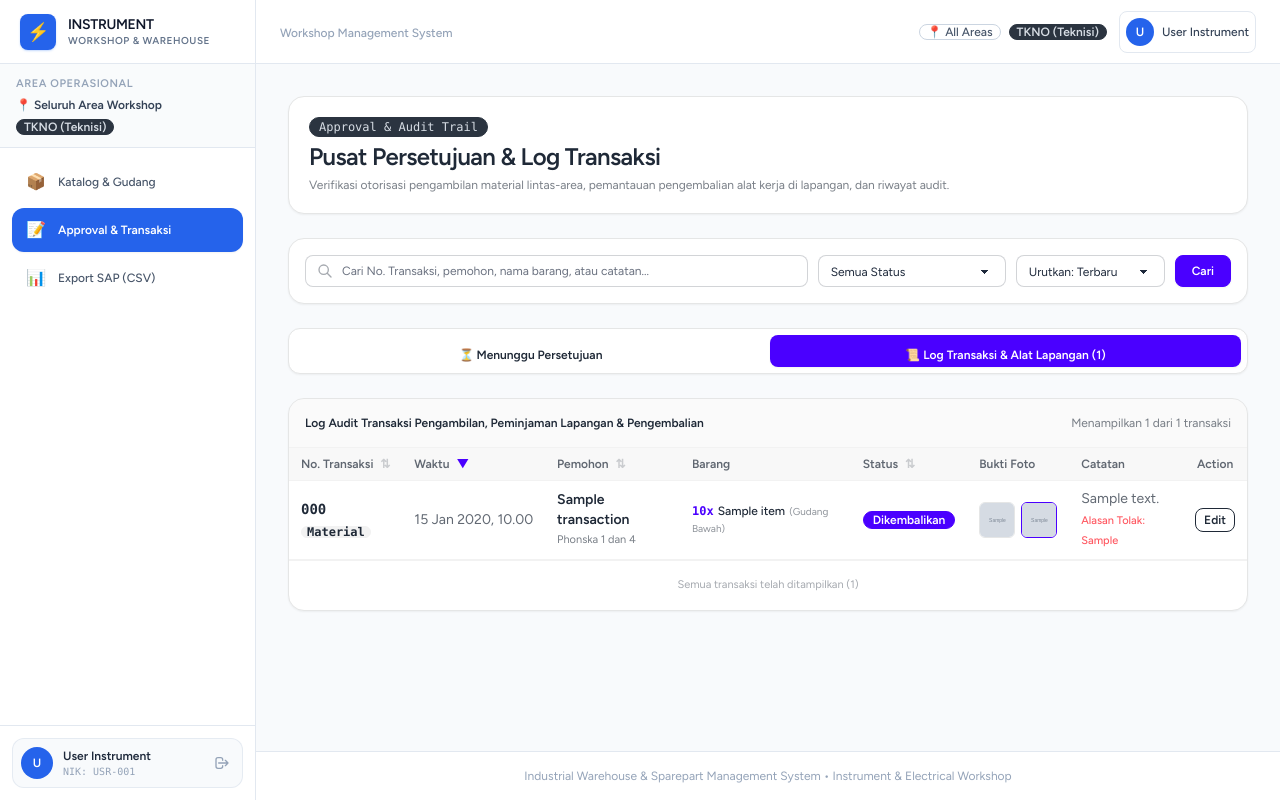
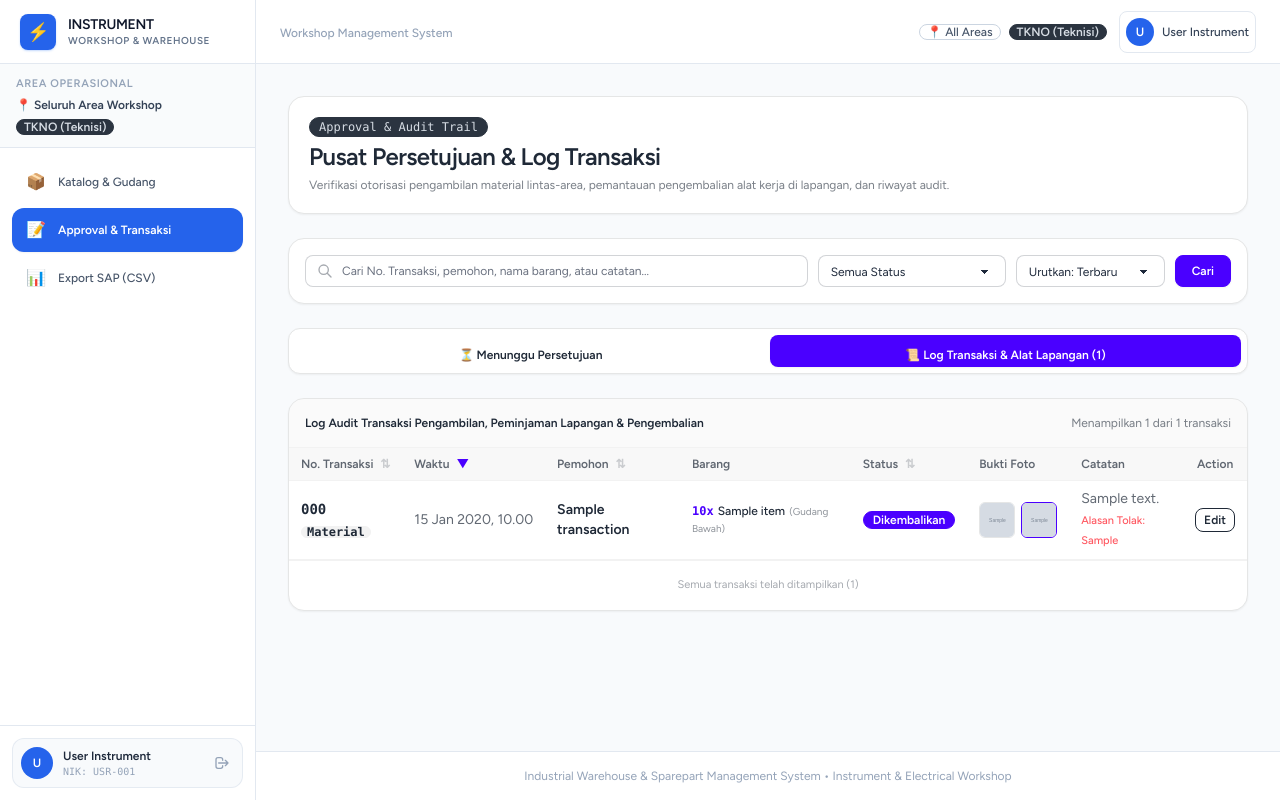
Before and after one commit to alldone03/instrumentationInventory, a Laravel app: page /transactions in a window 1280 px wide. Run offline with Laravel 12, Linux system fonts and the light colour scheme; a user stored in the database is signed in; data comes from the database, SQL or seed files in the repository; tables that the repository leaves empty hold one stand-in row (values such as "Sample post"); grey boxes marked "Sample" are stand-in pictures; style sheets or scripts are compiled from the project's sources; some libraries are stand-ins or nearby versions.

Commit message:
upload fixed

```diff
--- a/resources/js/Pages/Transactions/Index.jsx
+++ b/resources/js/Pages/Transactions/Index.jsx
@@ -544,9 +544,9 @@ export default function Index({
                                                         <div className="font-bold text-base-content">
                                                             {trx.requester_name || trx.user?.name}
                                                         </div>
-                                                        <div className="text-[11px] text-base-content/60">
+                                                        {/* <div className="text-[11px] text-base-content/60">
                                                             {trx.requester_work_area?.name || 'Area Umum'}
-                                                        </div>
+                                                        </div> */}
                                                     </td>
                                                     <td>
                                                         <div className="space-y-0.5">
```
